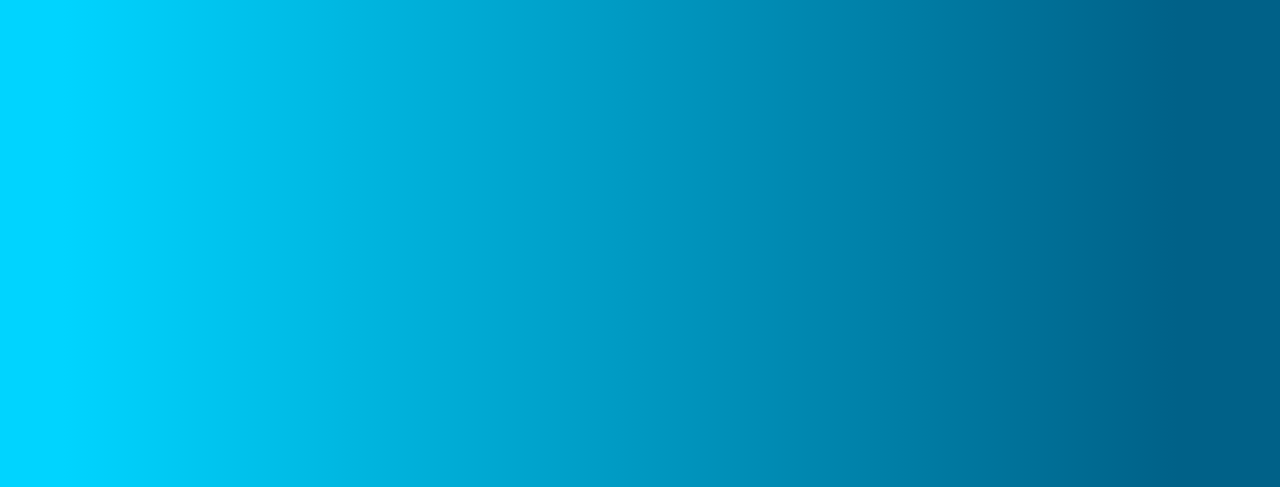
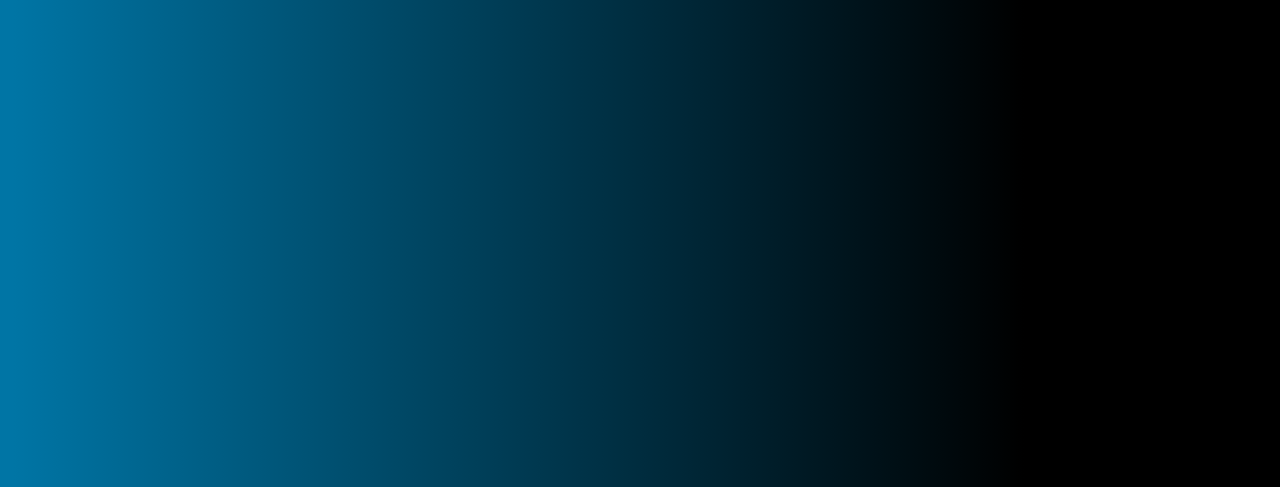
Before and after one commit to jarnailboparai/kerry_goodbrand_CustomerLTV_901, a plain HTML site: page index.html in a window 1280 px wide. Shown: the part 313-800 px from the top of the page. Drawn offline with Linux system fonts and the light colour scheme.

Commit message:
kerry_goodbrand_CustomerLTV_901

```diff
--- a/css/theme.css
+++ b/css/theme.css
@@ -145,9 +145,9 @@
 	background-image:none;
 	background-repeat:no-repeat;
 	background-size:cover;
-	background: linear-gradient(left , rgb(0, 212, 255) 5% , rgb(0, 97, 136) 92%);
-background: -o-linear-gradient(left , rgb(0, 212, 255) 5% , rgb(0, 97, 136) 92%);
-background: -ms-linear-gradient(left , rgb(0, 212, 255) 5% , rgb(0, 97, 136) 92%);
-background: -moz-linear-gradient(left , rgb(0, 212, 255) 5% , rgb(0, 97, 136) 92%);
-background: -webkit-linear-gradient(left , rgb(0, 212, 255) 5% , rgb(0, 97, 136) 92%);
+	background: linear-gradient(left , rgb(0, 117, 165) 1% , rgb(0, 0, 0) 80%);
+background: -o-linear-gradient(left , rgb(0, 117, 165) 1% , rgb(0, 0, 0) 80%);
+background: -ms-linear-gradient(left , rgb(0, 117, 165) 1% , rgb(0, 0, 0) 80%);
+background: -moz-linear-gradient(left , rgb(0, 117, 165) 1% , rgb(0, 0, 0) 80%);
+background: -webkit-linear-gradient(left , rgb(0, 117, 165) 1% , rgb(0, 0, 0) 80%);
 }
```
